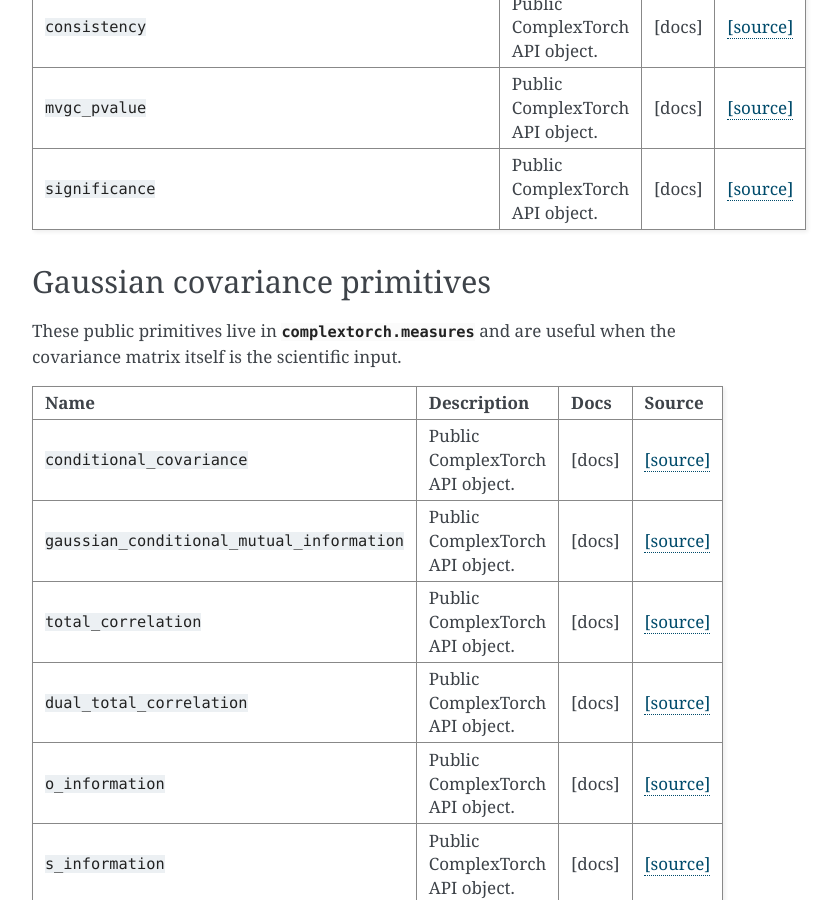
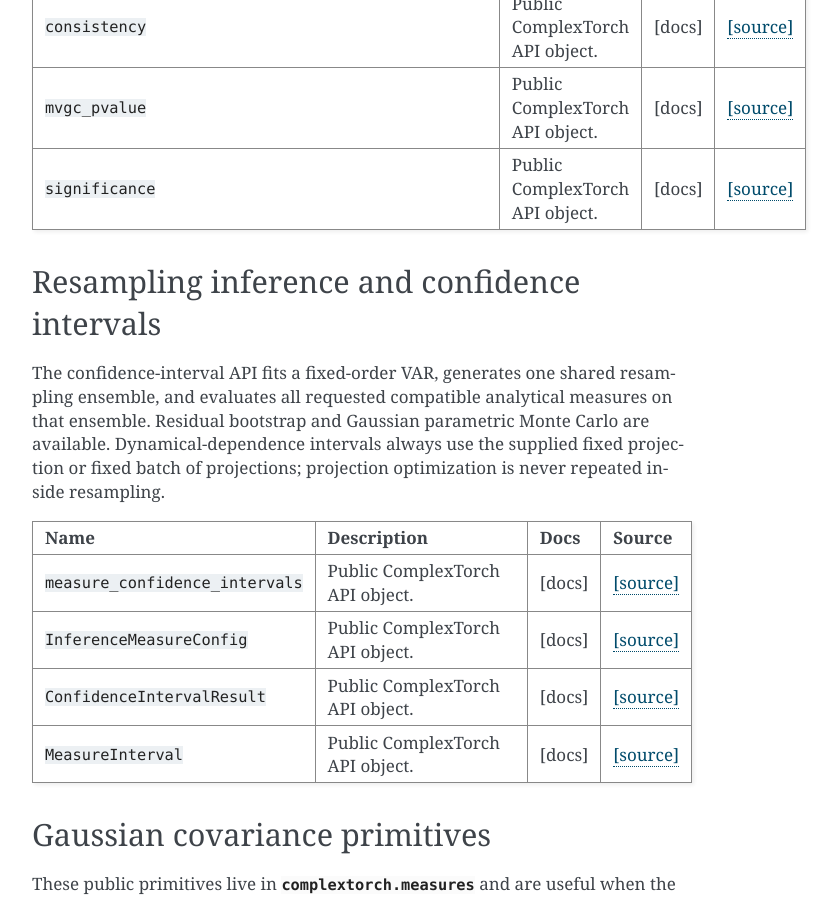
Before and after one commit to rubenherzog/complextorch, a Sphinx documentation site: the page built from docs/api.rst, in a window 1280 px wide and 900 px high, scrolled down 7358 px. Shown: the whole window, without its empty margins (388-1226 px from the left). Built offline with Sphinx 7.4.7, drawn with Linux system fonts in a browser that asks for light colours; pages that are not in the unit, such as notebooks, are missing from menus; some of the changed text lies outside the part shown.

Commit message:
Document confidence interval inference API

```diff
--- a/docs/api.rst
+++ b/docs/api.rst
@@ -132,6 +132,23 @@ Model-derived measures
    complextorch.mvgc_pvalue
    complextorch.significance
 
+Resampling inference and confidence intervals
+---------------------------------------------
+
+The confidence-interval API fits a fixed-order VAR, generates one shared
+resampling ensemble, and evaluates all requested compatible analytical measures
+on that ensemble. Residual bootstrap and Gaussian parametric Monte Carlo are
+available. Dynamical-dependence intervals always use the supplied fixed
+projection or fixed batch of projections; projection optimization is never
+repeated inside resampling.
+
+.. api-table::
+
+   complextorch.measure_confidence_intervals
+   complextorch.InferenceMeasureConfig
+   complextorch.ConfidenceIntervalResult
+   complextorch.MeasureInterval
+
 Gaussian covariance primitives
 ------------------------------
 
```
